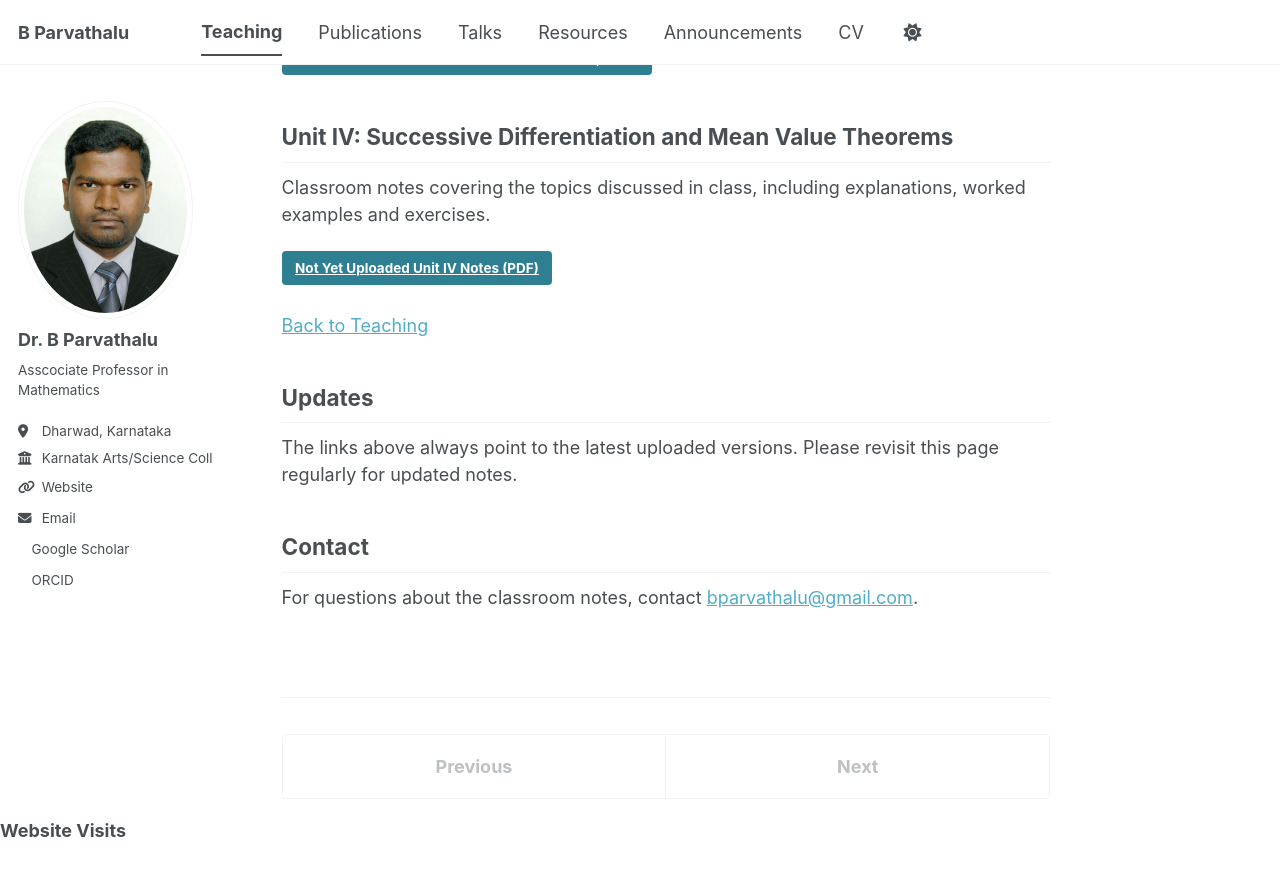
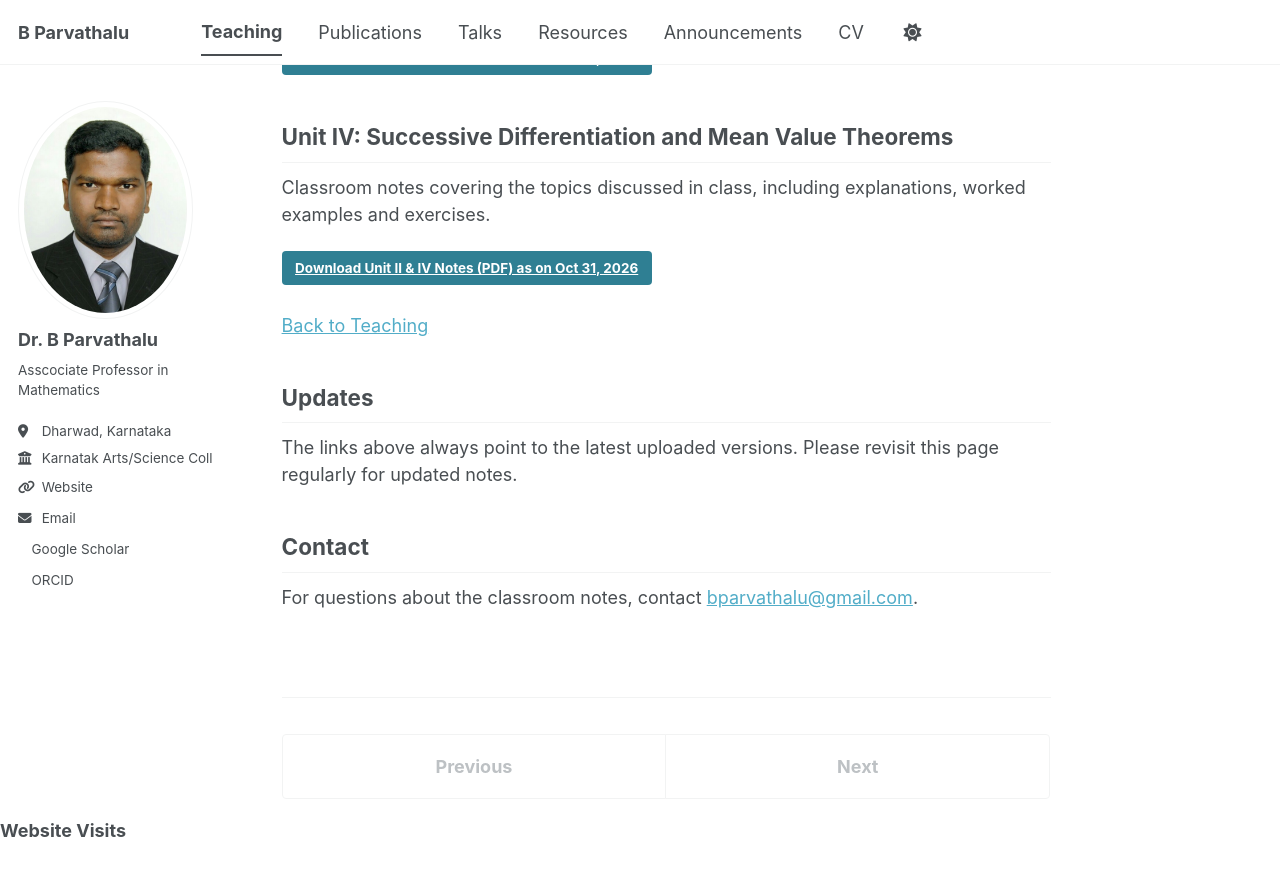
Before and after one commit to drbp-kcd/drbp-kcd.github.io, a Jekyll site: the page built from _teaching/2026-odd-teaching-1.md, in a window 1280 px wide and 900 px high, scrolled down 583 px. Shown: the top 876 px of the window. Built offline with Jekyll 4.4.1, drawn with Linux system fonts in a browser that asks for light colours; a style sheet for code colours, icons or effects is not loaded.

Commit message:
Update download link for unit notes

```diff
--- a/_teaching/2026-odd-teaching-1.md
+++ b/_teaching/2026-odd-teaching-1.md
@@ -33,7 +33,7 @@
 Classroom notes covering the topics discussed in class,
 including explanations, worked examples and exercises.
 
-[Not Yet Uploaded Unit IV Notes (PDF)]({{ '/files/teaching/algebra-i-calculus-i/unit-iv-notes.pdf' | relative_url }}){: .btn .btn--primary}
+[Download Unit II & IV Notes (PDF) as on Oct 31, 2026]({{ '/files/teaching/algebra-i-calculus-i/I-Class-upto-31Oct26.pdf' | relative_url }}){: .btn .btn--primary}
 
 [Back to Teaching]({{ '/teaching/' | relative_url }})
 
```
